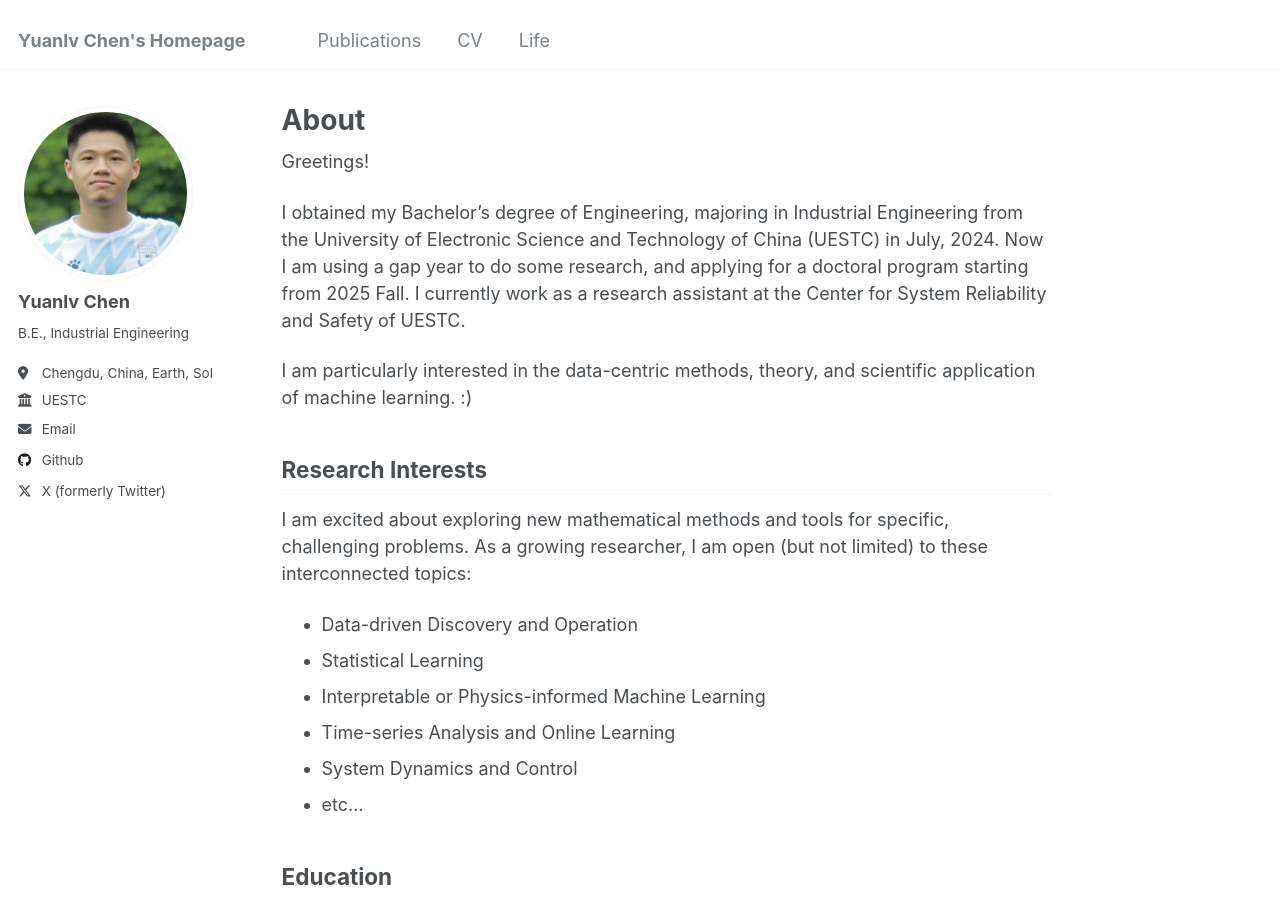
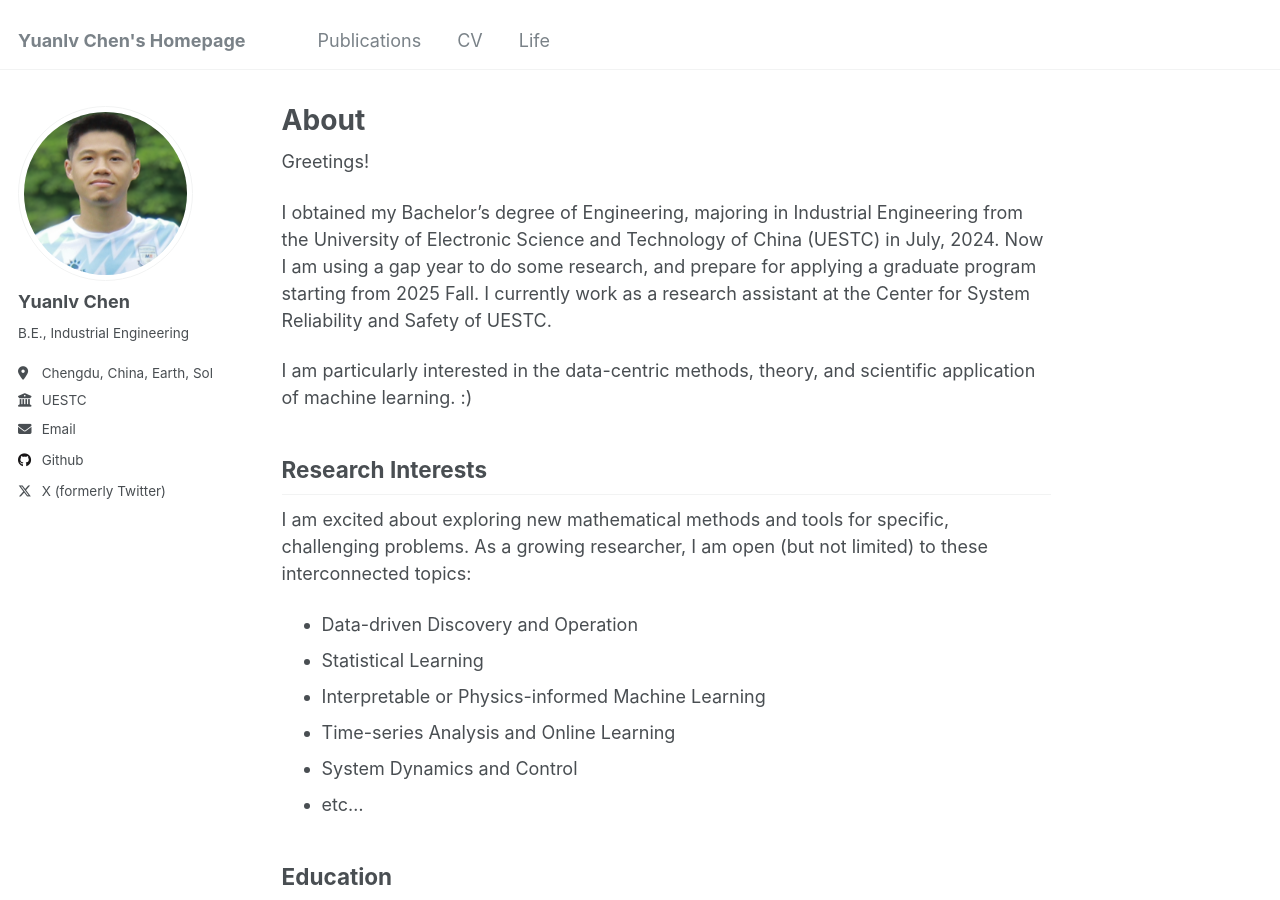
Before and after one commit to YLchen22/YLchen22.github.io, a Jekyll site: the page built from _pages/about.md, in a window 1280 px wide and 900 px high. Built offline with Jekyll 4.4.1, drawn with Linux system fonts in a browser that asks for light colours.

Commit message:
Update about.md

```diff
--- a/_pages/about.md
+++ b/_pages/about.md
@@ -10,7 +10,7 @@ redirect_from:
 Greetings!
 
 I obtained my Bachelor's degree of Engineering, majoring in Industrial Engineering from the University of Electronic Science and Technology of China (UESTC) in July, 2024.
-Now I am using a gap year to do some research, and applying for a doctoral program starting from 2025 Fall.
+Now I am using a gap year to do some research, and prepare for applying a graduate program starting from 2025 Fall.
 I currently work as a research assistant at the Center for System Reliability and Safety of UESTC.
 
 I am particularly interested in the data-centric methods, theory, and scientific application of machine learning. :)
```
